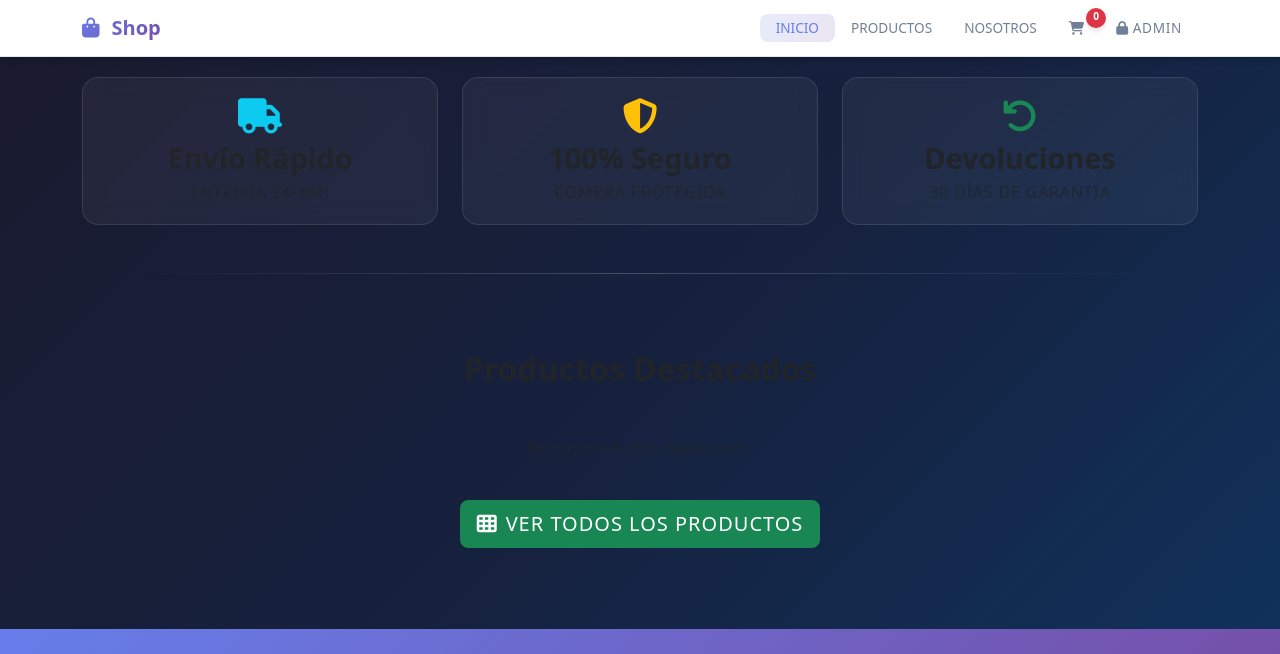
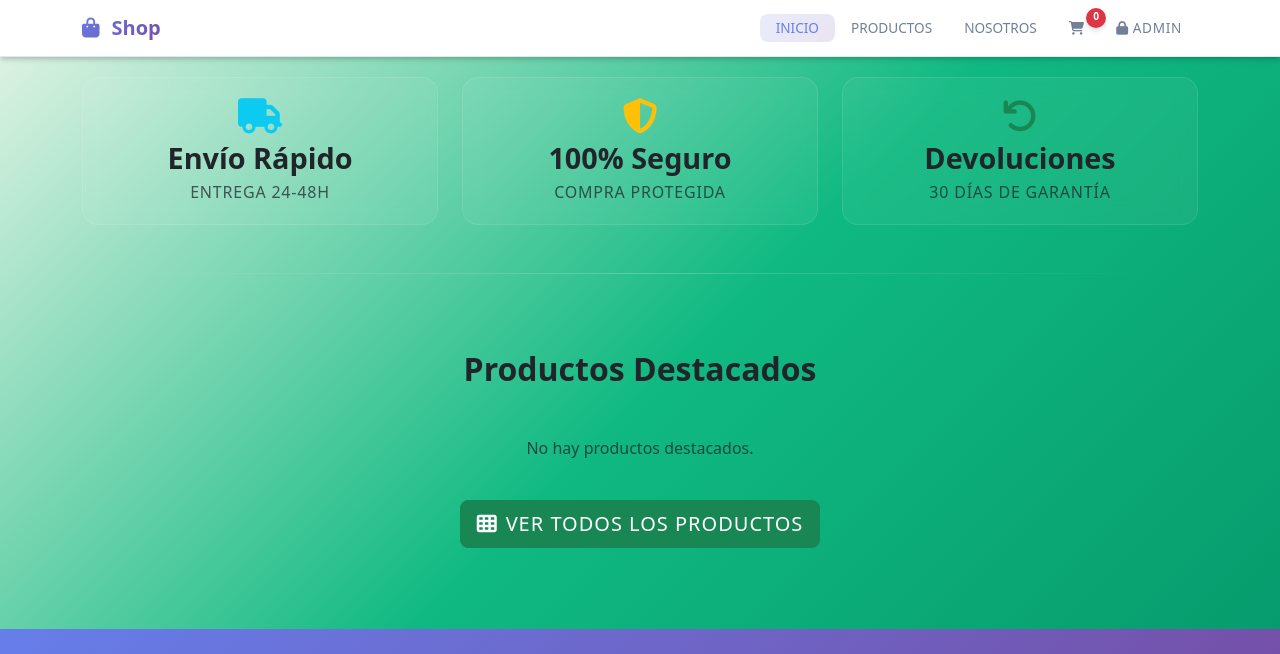
Before and after one commit to Splash-3d/Store, a website: page public/index.html in a window 1280 px wide. Shown: the top 654 px of the page. Drawn offline with nearby package versions, Linux system fonts and the light colour scheme; no server answers.

Commit message:
Change background to elegant green gradient - #e8f5e8 to #10b981 to #059669

```diff
--- a/public/styles.css
+++ b/public/styles.css
@@ -96,7 +96,9 @@
     font-weight: var(--font-weight-normal);
     line-height: 1.55; /* compactado */
     color: var(--text-primary);
-    background: linear-gradient(135deg, #1a1a2e 0%, #16213e 50%, #0f3460 100%);
+    background: linear-gradient(135deg, #e8f5e8 0%, #10b981 50%, #059669 100%);
+    margin: 0;
+    padding: 0;
     display: flex;
     flex-direction: column;
 }
```
